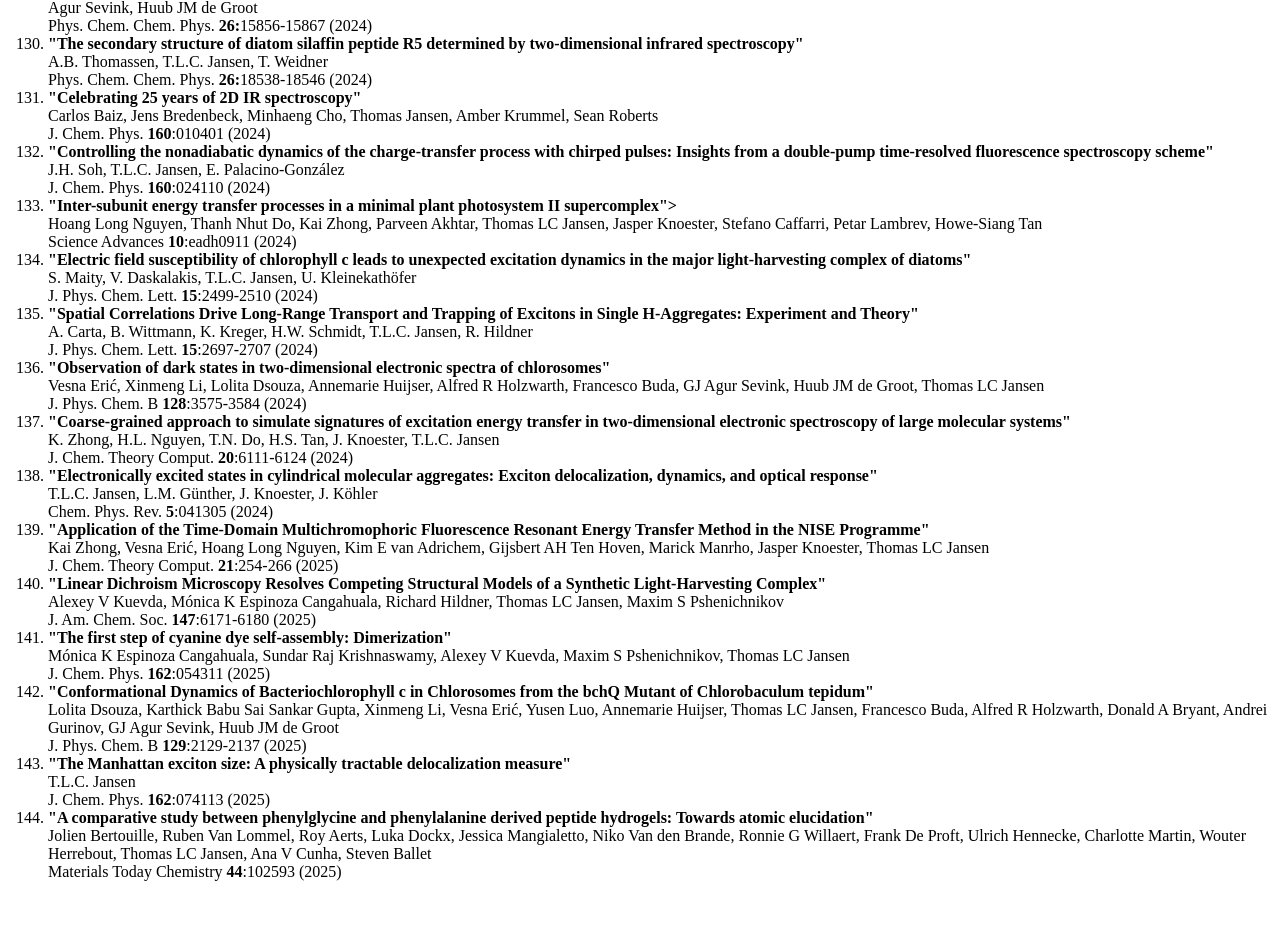
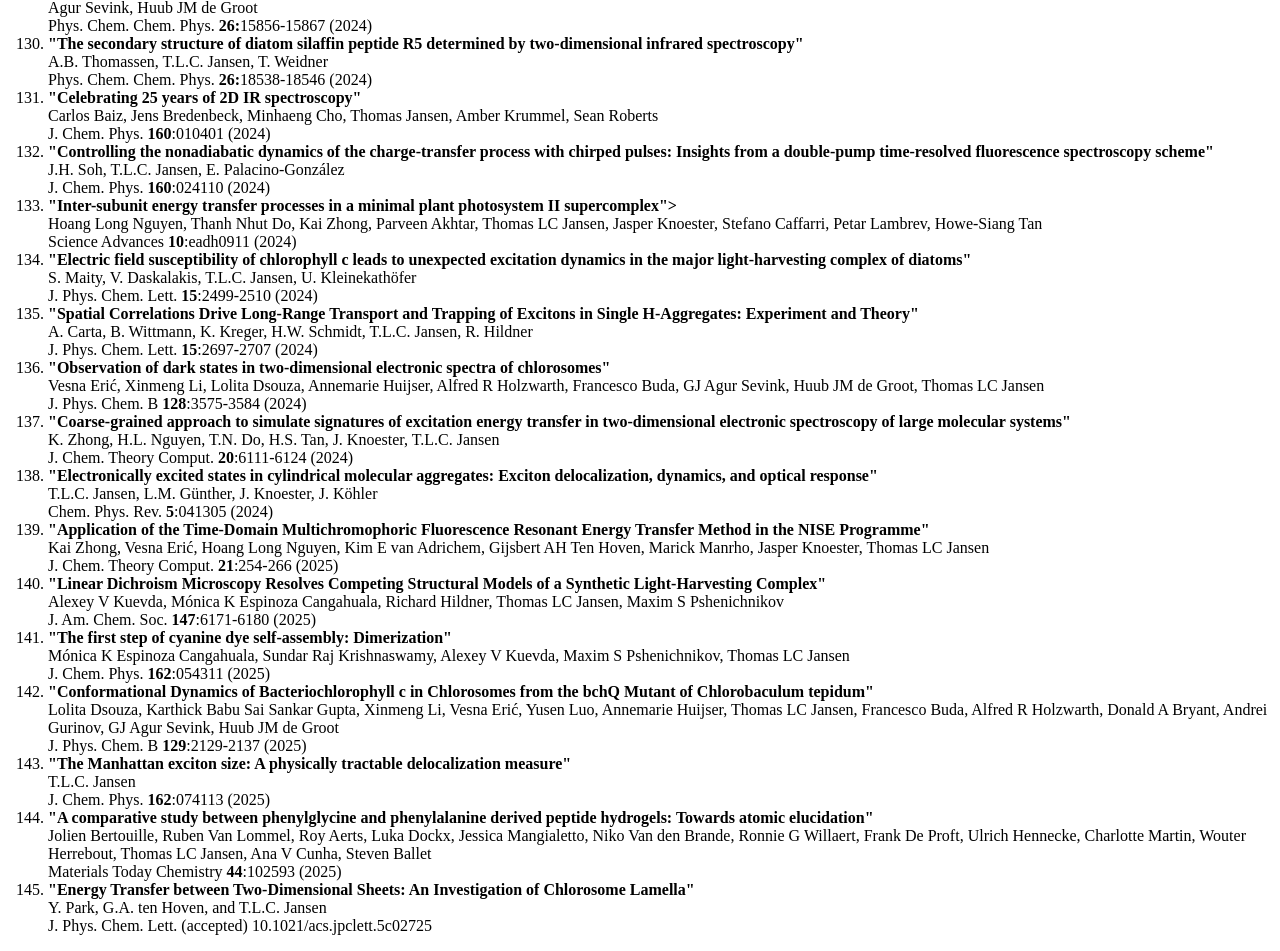
Before and after one commit to GHlacour/GHlacour.github.io, a plain HTML site: page publications.html in a window 1280 px wide. Shown: the part 7364-8315 px from the top of the page. Before the commit the page ends 8261 px from the top, so only its background shows below. Drawn offline with Linux system fonts and the light colour scheme.

Commit message:
Update publications.html
Added Yieons lamella paper

```diff
--- a/publications.html
+++ b/publications.html
@@ -642,7 +642,7 @@ J. Phys. Chem. B <B>129</B>:2129-2137 (2025)
 
 <LI><B>"The Manhattan exciton size: A physically tractable delocalization measure"</B><br>
 T.L.C. Jansen<br>
-J. Chem. Phys. <B>162</B>:074113 (2025)</LI>
+J. Chem. Phys. <B>162</B>:074113 (2025)
 </LI>
 
 <LI><B>"A comparative study between phenylglycine and phenylalanine derived peptide hydrogels: Towards atomic elucidation"</B><br>
@@ -650,4 +650,9 @@ Jolien Bertouille, Ruben Van Lommel, Roy Aerts, Luka Dockx, Jessica Mangialetto,
 Materials Today Chemistry <b>44</b>:102593 (2025)
 </LI>
 
+<LI><B>"Energy Transfer between Two-Dimensional Sheets: An Investigation of Chlorosome Lamella"</B><br>
+Y. Park, G.A. ten Hoven, and T.L.C. Jansen<br>
+J. Phys. Chem. Lett. (accepted) 10.1021/acs.jpclett.5c02725
+</LI>
+
 </OL>
```
